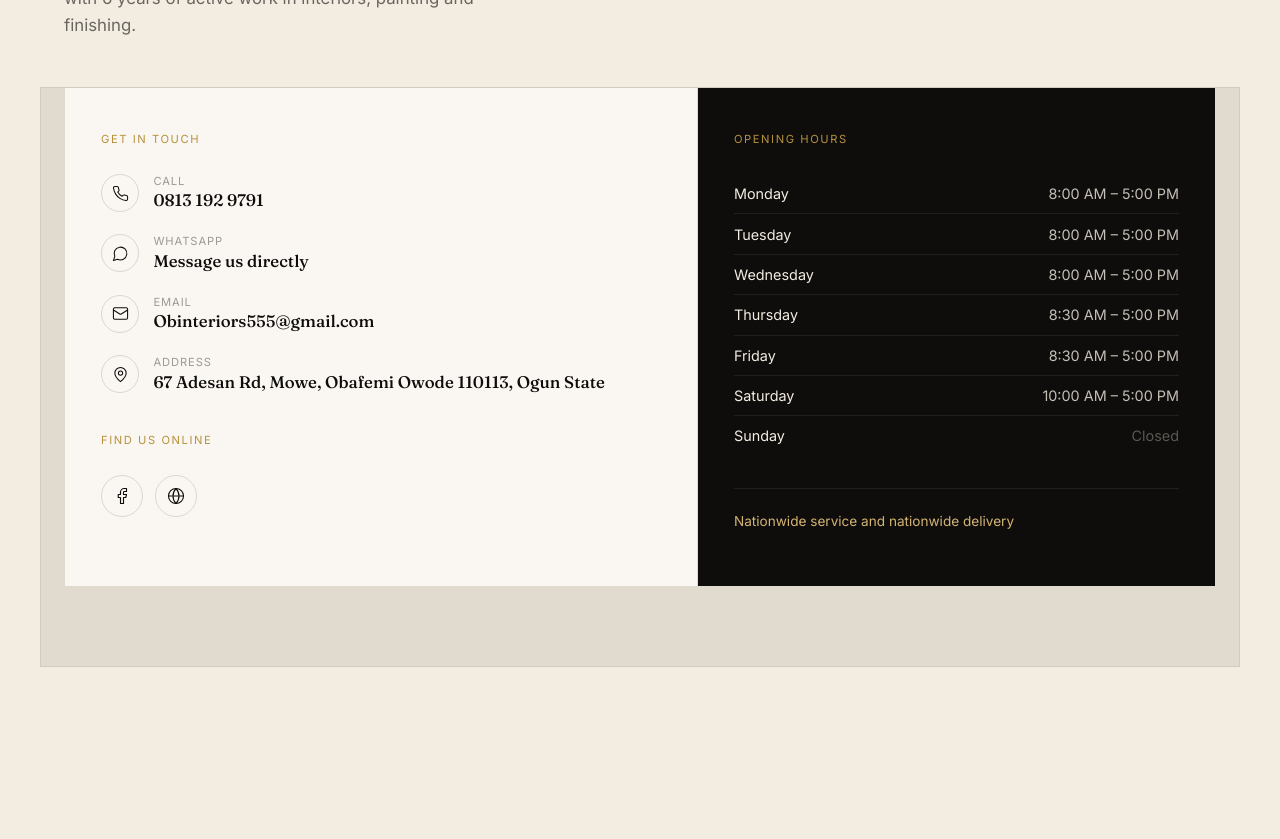
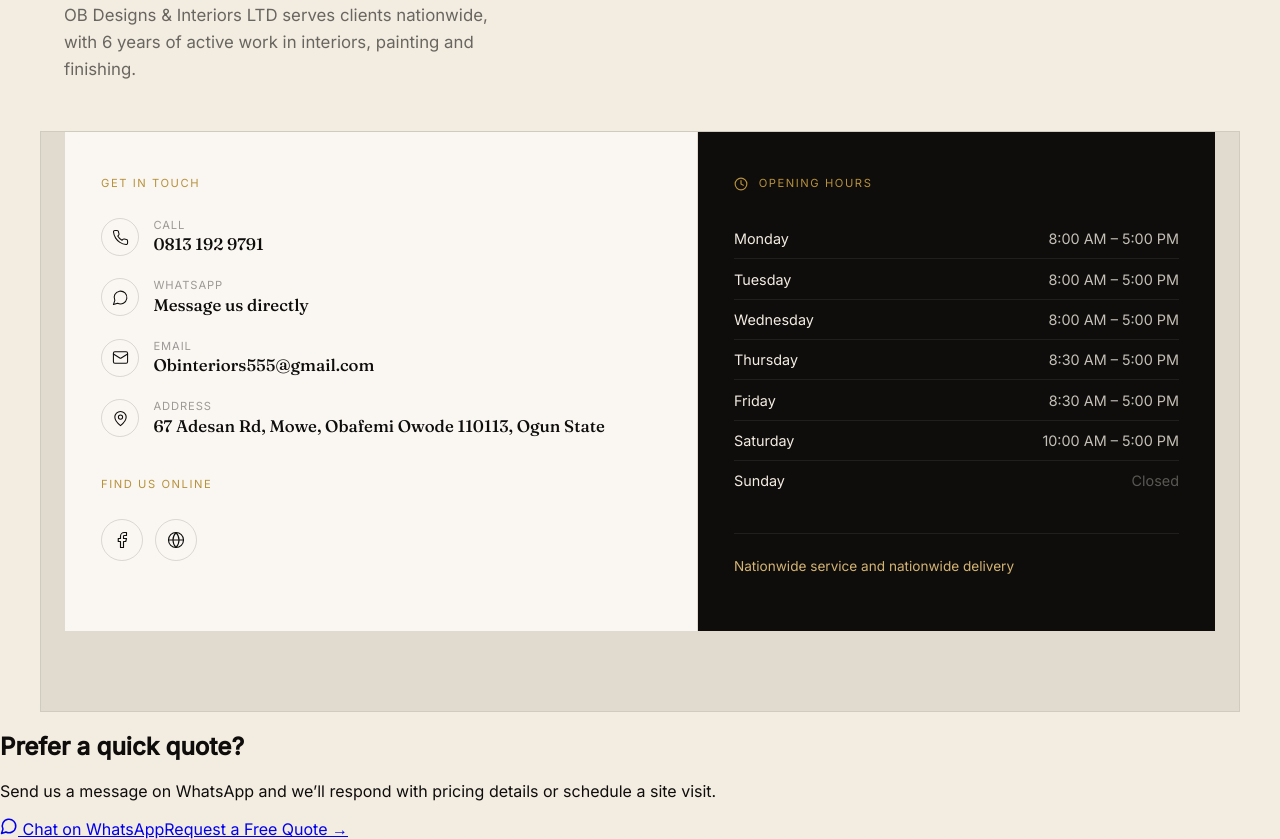
Before and after one commit to ashleybrown22343-max/obdesigns, a React (Vite) app: page /contact in a window 1280 px wide. Shown: the part 320-1159 px from the top of the page. Before the commit the page ends 987 px from the top, so only its background shows below. Built offline with nearby package versions, Linux system fonts and the light colour scheme.

Commit message:
Update Contact.tsx

```diff
--- a/src/pages/Contact.tsx
+++ b/src/pages/Contact.tsx
@@ -1,8 +1,8 @@
-import { Phone, Mail, MapPin, MessageCircle, Facebook, Instagram, Globe } from "lucide-react";
+import { Link } from "react-router-dom";
+import { Phone, Mail, MapPin, MessageCircle, Facebook, Instagram, Globe, Clock } from "lucide-react";
 import { business } from "../data/business";
-import { useDocumentTitle } from "../lib/useDocumentTitle";
+import { useSEO } from "../lib/useDocumentTitle";
 import "../styles/contact.css";
-import { useSEO } from "../lib/useDocumentTitle";
 
 export default function Contact() {
   useSEO({
@@ -15,6 +15,7 @@ export default function Contact() {
     <div className="contactPage">
       <div className="contactHero">
         <p className="eyebrow">Contact</p>
+        <div className="heroAccentLine" />
         <h1>Let's talk about your project</h1>
         <p>
           Reach out directly, or send a message on WhatsApp — {business.legalName} serves
@@ -24,7 +25,7 @@ export default function Contact() {
       </div>
 
       <div className="contactGrid">
-        <div className="panel">
+        <div className="panel lightPanel">
           <p className="panelLabel">Get in touch</p>
           <ul className="contactList">
             <li>
@@ -69,8 +70,8 @@ export default function Contact() {
           </div>
         </div>
 
-        <div className="panel">
-          <p className="panelLabel">Opening hours</p>
+        <div className="panel darkPanel">
+          <p className="panelLabel"><Clock size={14} style={{ marginRight: '6px', verticalAlign: 'middle' }} /> Opening hours</p>
           <ul className="hoursList">
             {business.hours.map((h) => (
               <li key={h.day} className={`hoursRow ${h.time === "Closed" ? "closed" : ""}`}>
@@ -82,6 +83,22 @@ export default function Contact() {
           <p className="serviceNote">{business.serviceArea}</p>
         </div>
       </div>
+
+      {/* Custom CTA Section - Breaks the template feel */}
+      <div className="contactCtaBanner">
+        <div className="contactCtaInner">
+          <h2>Prefer a quick quote?</h2>
+          <p>Send us a message on WhatsApp and we’ll respond with pricing details or schedule a site visit.</p>
+          <div className="contactCtaButtons">
+            <a href={`https://wa.me/${business.phoneWhatsApp}`} target="_blank" rel="noreferrer" className="ctaBtnWhatsapp">
+              <MessageCircle size={18} /> Chat on WhatsApp
+            </a>
+            <Link to="/consultation" className="ctaBtnConsultation">
+              Request a Free Quote →
+            </Link>
+          </div>
+        </div>
+      </div>
     </div>
   );
-}
+              }
```
